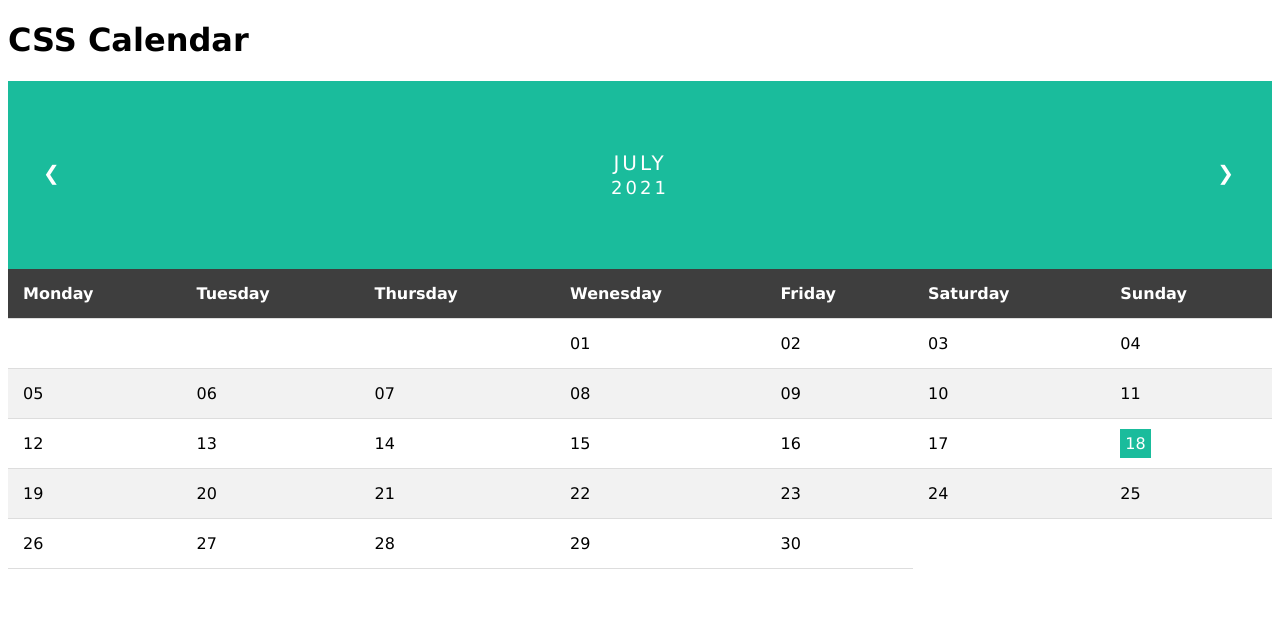
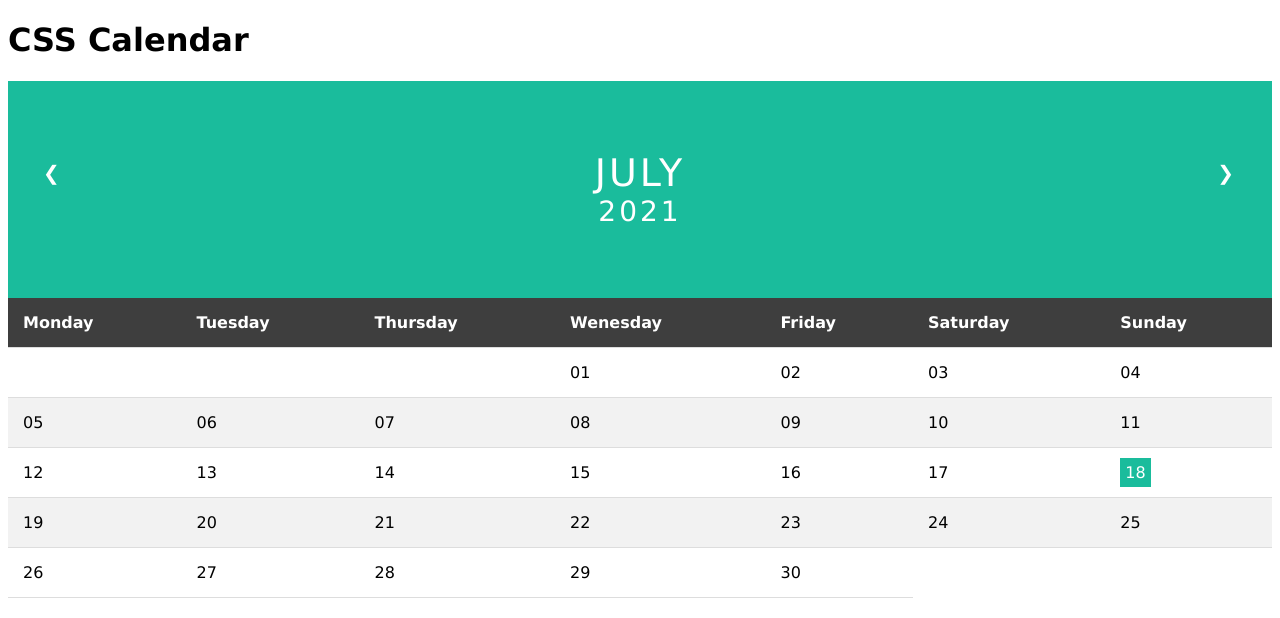
Before and after one commit to bim-g/calendar, a plain HTML site: page index.html in a window 1280 px wide. Drawn offline with Linux system fonts and the light colour scheme.

Commit message:
fix make the calendar dynamic

```diff
--- a/css/index.css
+++ b/css/index.css
@@ -69,5 +69,6 @@ tr:nth-child(even) {
 .active {
     padding: 5px;
     background: #1abc9c;
-    color: white !important
+    color: white !important;
+    cursor: pointer;
 }
--- a/index.html
+++ b/index.html
@@ -8,16 +8,7 @@
 </head>
 <body>
     <h1>CSS Calendar</h1>
-    <div class="month">
-        <ul>
-            <li class="prev" onclick="start('prev')">&#10094;</li>
-            <li class="next" onclick="start('next')">&#10095;</li>
-            <li>
-            <span id="thisMonth">Janvier</span><br>
-            <span style="font-size:18px" id="thisYear">2021</span>
-            </li>
-        </ul>
-    </div>
+    <div class="month" id="monthControl"></div>
     <table >
         <tr>
             <th>Monday</th>
--- a/js/index.js
+++ b/js/index.js
@@ -1,50 +1,56 @@
 start();
 
-/**
- *
- * @param {*} action //this is the action done buy the user {next,previuw}
- */
-function start(action) {
-    let days = ["mon", "tues", "wed", "thu", "fri", "sat", "sun"];
-    let months = ["january", "february", "march", "april", "may", "june", "july", "august", "september", "november", "decdember"];
-    let date = nextPreviusMonth(action) ? nextPreviusMonth(action) : new Date();
+function start(newDate) {
+    let days = ["mon", "tus", "wed", "thu", "fri", "sat", "sun"];
+    let months = ["january", "february", "march", "april", "may", "june", "july", "august", "september","october", "november", "december"];
+    let date= new Date();
+    if(newDate){
+        date =  new Date(newDate);
+    }
     let thisYear = date.getFullYear();
     let thisMonth = date.getMonth();
-    let todayDate = date.getDate();
-    let todayDay = date.getDay();
-    let dayofMonth = new Date(date.getFullYear(), date.getMonth(), 0);
+    let activeDay = date.getDate();
     let daysOfMonth = new Date(thisYear, (thisMonth), 0).getDate();
-    let fistDayofThemonth = new Date(thisYear, (thisMonth), 1).getDay()
-    $("thisYear").innerHTML = thisYear;
-    $("thisMonth").innerHTML = months[thisMonth];
-    dispayDaystable(daysOfMonth, todayDate, fistDayofThemonth);
+    let fistDayofTheMonth = new Date(thisYear, (thisMonth), 1).getDay();
+    let data={
+        thisYear:thisYear,
+        thisMonth: months[thisMonth],
+        thisPrevDate: PreviusMonth(date.toDateString()),
+        thisNextDate: nextMonth(date.toDateString()),
+    };
+    let dateData = {
+        daysOfMonth:daysOfMonth,
+        activeDay:activeDay,
+        fistDayofTheMonth:fistDayofTheMonth
+    }
+    $("monthControl").innerHTML = displayControl(data);
+    dispayDaystable(dateData);
 }
 /**
  *
  * @param {*} action // this actions allow to know whitch month we are in charge
  */
-function nextPreviusMonth(action) {
-    let prevDate = new Date();
-    switch (action) {
-        case "prev":
-            return new Date(prevDate.setMonth(prevDate.getMonth() - 1));
-            break;
-        case "next":
-            // return new Date(prevDate.setMonth(prevDate.getMonth() + 1));
-            break;
-        default:
-            return false;
-            break;
-    }
+function PreviusMonth(previesDate) {
+    let preDate = new Date(previesDate);
+    return new Date(preDate.setMonth(preDate.getMonth()-1)).toDateString();
+}
+function nextMonth(nextDate) {
+    let preDate = new Date(nextDate);
+    return new Date(preDate.setMonth(preDate.getMonth()+1)).toDateString();
 }
 //
 /**
  *
- * @param {*} days //this is the number of the days on the month
- * @param {*} active //is today date
- * @param {*} fistDayofThemonth //this is the first day of the selected month
+ * @param {*} daysOfMonth //this is the number of the days on the month
+ * @param {*} activeDay //is today date
+ * @param {*} fistDayofTheMonth //this is the first day of the selected month
  */
-function dispayDaystable(days, active, fistDayofThemonth) {
+function dispayDaystable(dateData) {
+    let {
+        daysOfMonth,
+        activeDay,
+        fistDayofTheMonth
+    }=dateData;
     $("daysMonthtable").innerHTML = "";
     let table = $("daysMonthtable");
     // create the first row
@@ -54,9 +60,9 @@ function dispayDaystable(days, active, fistDayofThemonth) {
     let cycleTable = 0;
     // cycle if counting how much days left before the end of the week
     let cycle = 0;
-    let today = fistDayofThemonth;
+    let today = fistDayofTheMonth;
     // manage the period when the first day of the month
-    // doent start on monday
+    // doesn't start on monday
     for (var y = 0; y < today - 1; y++) {
         // create emply cell, to manage days witch dobt belong to this month
         td = tr.insertCell(y);
@@ -64,10 +70,10 @@ function dispayDaystable(days, active, fistDayofThemonth) {
         cycle++;
     }
 
-    for (var i = 1; i <= days; i++) {
+    for (var i = 1; i <= daysOfMonth; i++) {
         // start create date according to the specify day of the week on the month
         let val = i < 10 ? `0${i}` : i;
-        if (active == i) {
+        if (activeDay == i) {
             td = tr.insertCell(cycle);
             td.innerHTML = `<span class="active">${val}</span>`;
         } else {
@@ -76,7 +82,7 @@ function dispayDaystable(days, active, fistDayofThemonth) {
         }
         cycle++;
         //  check if it is the end of the week
-        //  then create another rwo for the next week,
+        //  then create another row for the next week,
         //  also initialize the cycle for the week
         if (cycle == 7) {
             cycle = 0;
@@ -90,3 +96,14 @@ function dispayDaystable(days, active, fistDayofThemonth) {
 function $(id) {
     return document.getElementById(id);
 }
+
+function displayControl(data){
+    let control=`<ul>
+        <li class = "prev" onclick = "start('${data.thisPrevDate}')" > &#10094;</li>
+        <li class= "next"  onclick = "start('${data.thisNextDate}')" > &#10095;</li>
+        <li>
+            <span style="font-size:38px" > ${data.thisMonth} </span><br>
+            <span style="font-size:28px" > ${data.thisYear} </span>
+        </li></ul>`;
+    return control;
+}
```
